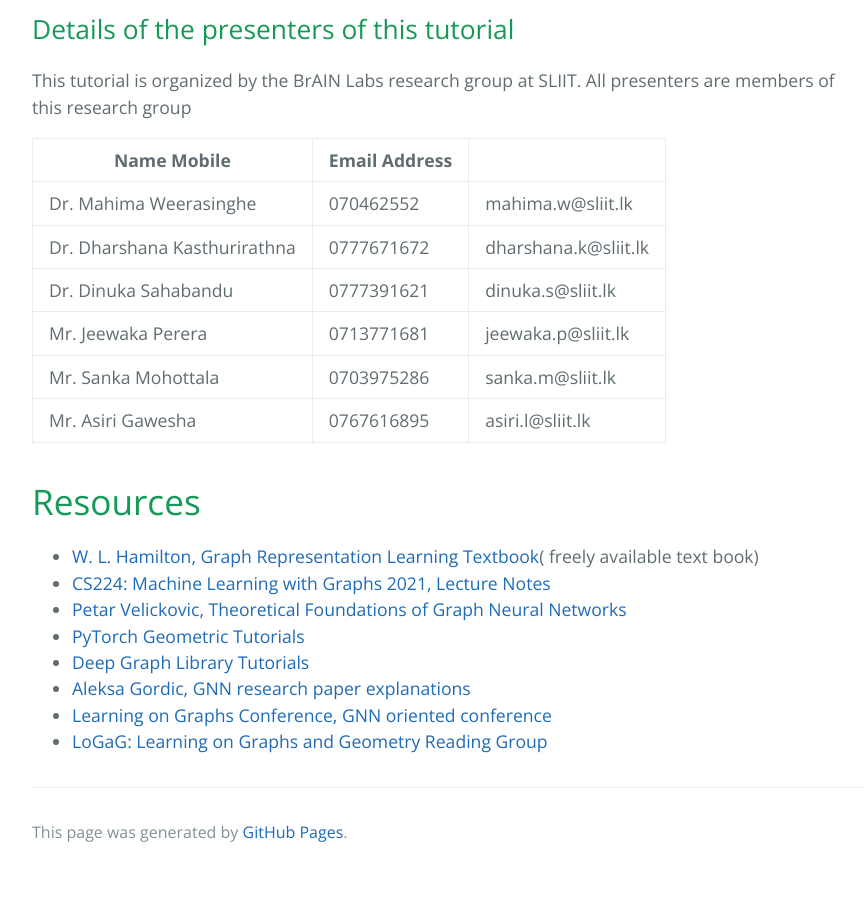
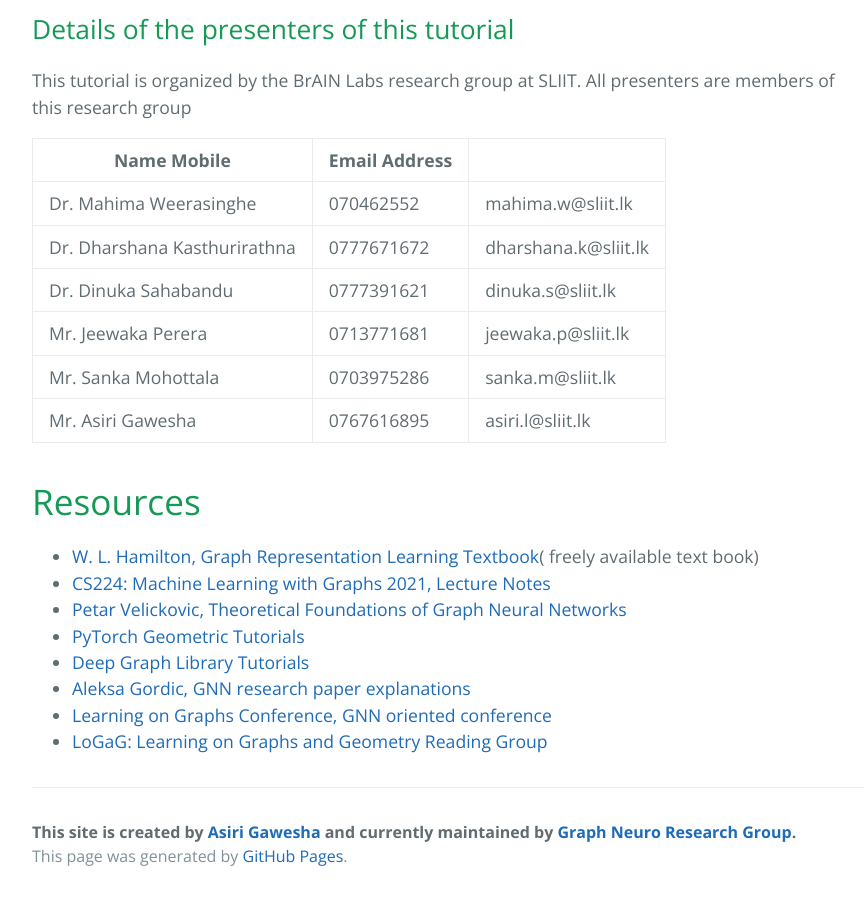
Before and after one commit to tinyml-in-action/tinyml-in-action.github.io, a Jekyll site: the page built from index.md, in a window 1280 px wide and 900 px high, scrolled down 4732 px. Shown: the whole window, without its empty margins (192-1058 px from the left). Built offline with Jekyll 4.4.1, drawn with Linux system fonts in a browser that asks for light colours; before the commit the page ends 5608 px from its top, so only the background shows below that.

Commit message:
credit to asiri

```diff
--- a/_layouts/default.html
+++ b/_layouts/default.html
@@ -35,6 +35,8 @@
       <footer class="site-footer">
         {% if site.github.is_project_page %}
           <span class="site-footer-owner"><a href="{{ site.github.repository_url }}">{{ site.github.repository_name }}</a> is maintained by <a href="{{ site.github.owner_url }}">{{ site.github.owner_name }}</a>.</span>
+        {% else %}
+          <span class="site-footer-owner">This site is created by <a href="https://github.com/asirigawesha">Asiri Gawesha</a> and currently maintained by <a href="https://github.com/graph-neuro-research">Graph Neuro Research Group</a>.</span>
         {% endif %}
         <span class="site-footer-credits">This page was generated by <a href="https://pages.github.com">GitHub Pages</a>.</span>
       </footer>
```
